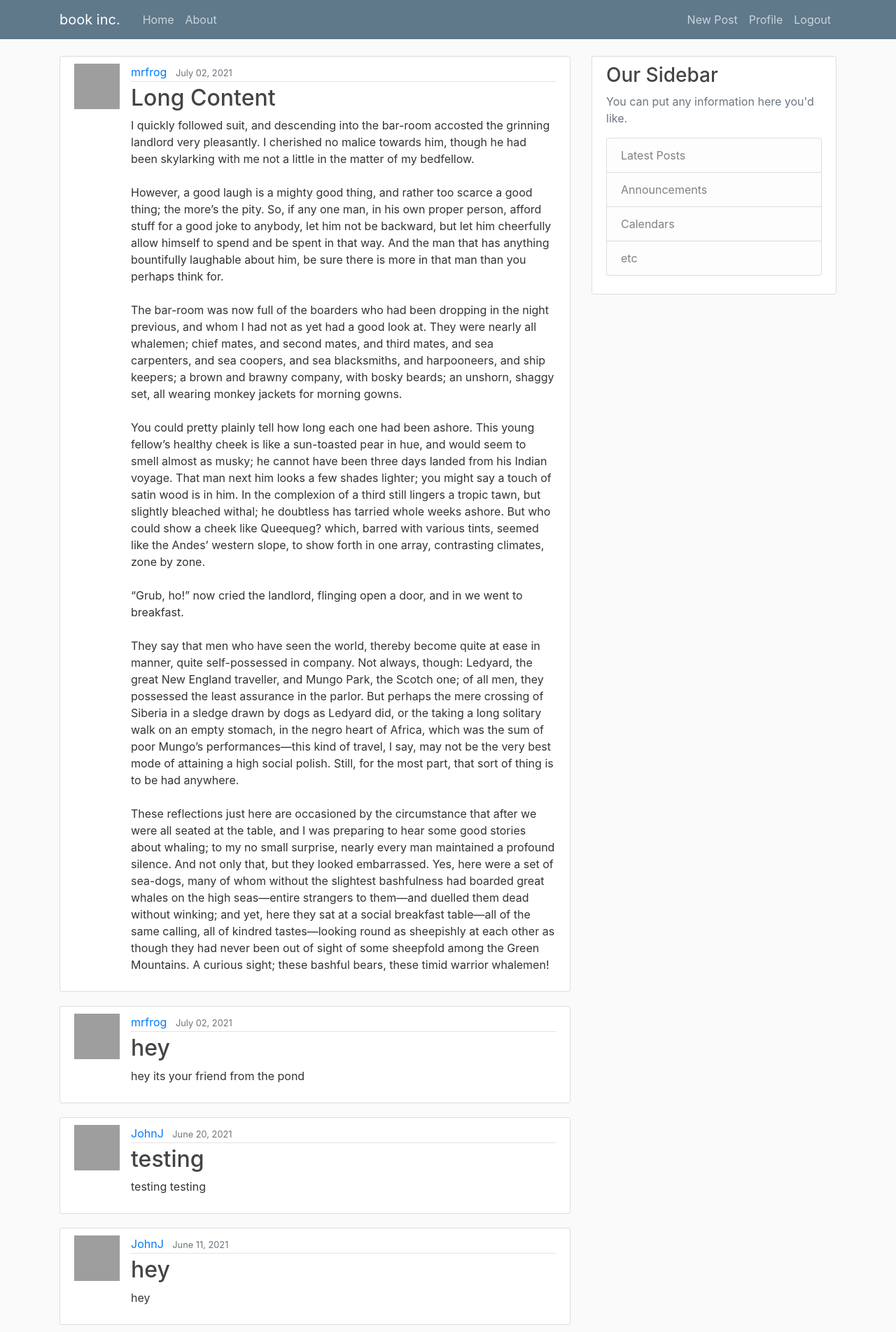
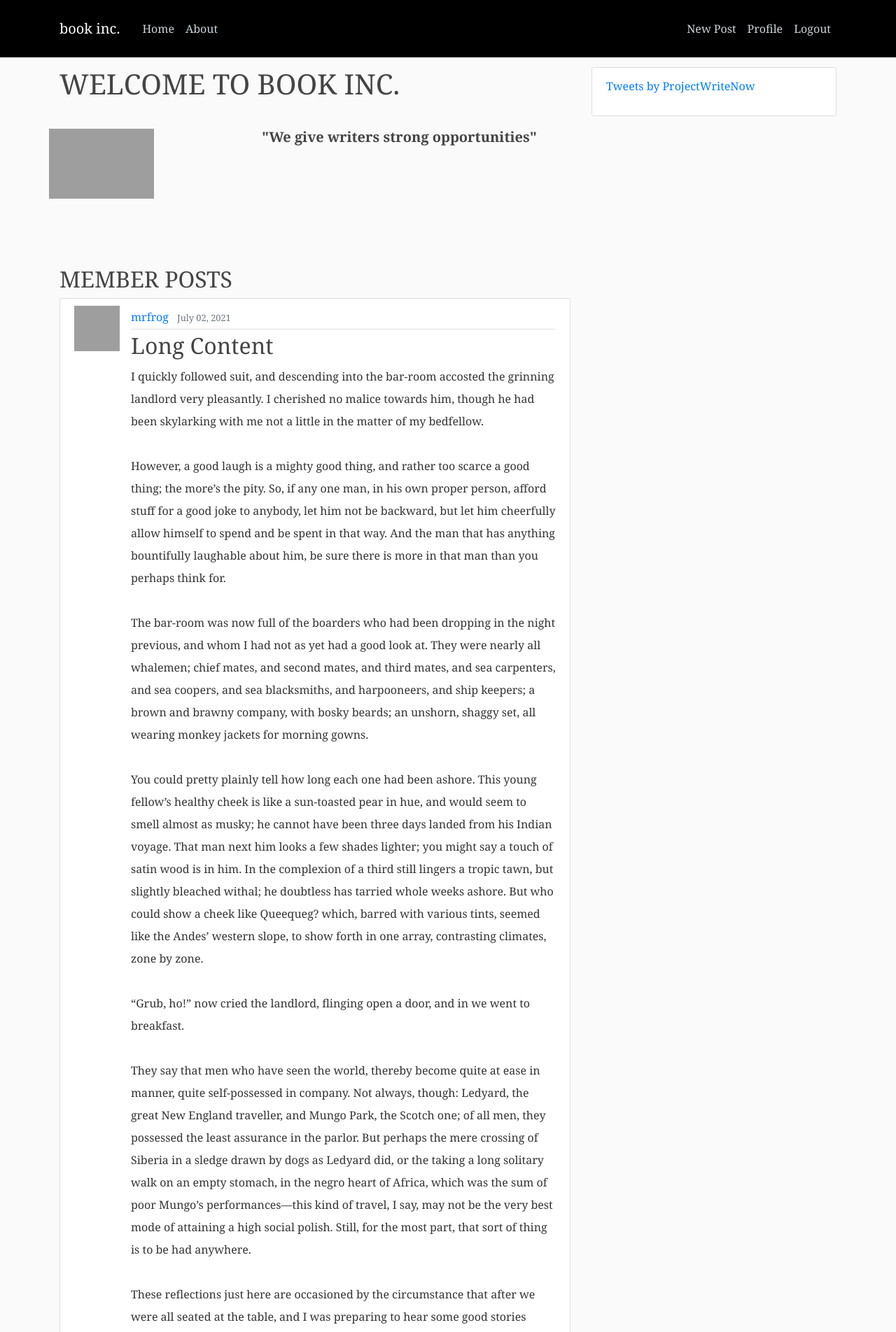
Before and after one commit to johnphelan/writerswebsite, a Django app: page / in a window 1280 px wide. Shown: the top 1904 px of the page at 70% size. Run offline with Django 3.2, Linux system fonts and the light colour scheme; a user stored in the database is signed in; data comes from the database, SQL or seed files in the repository; both versions use the stored data as it was after the commit; some libraries are stand-ins or nearby versions; grey boxes are pictures that could not be loaded.

Commit message:
Changed site layout and added various features

```diff
--- a/Corey_tut1/urls.py
+++ b/Corey_tut1/urls.py
@@ -18,11 +18,13 @@ from django.urls import path, include
 from django.conf import settings
 from django.conf.urls.static import static
 from users import views as user_views
+from django.contrib.auth.decorators import login_required
 
 urlpatterns = [
     path('admin/', admin.site.urls),
     path('register/', user_views.register, name='register'),
-    path('profile/', user_views.profile, name='profile'),
+    path('editprofile/', user_views.profile, name='editprofile'),
+    path('profile/', login_required(user_views.ProfileListView.as_view()), name='profileview'),
     path('login/', auth_views.LoginView.as_view(template_name='users/login.html'), name='login'),
     path('logout/', auth_views.LogoutView.as_view(template_name='users/logout.html'), name='logout'),
     path('password-reset/',
--- a/blog/static/blog/main.css
+++ b/blog/static/blog/main.css
@@ -1,8 +1,10 @@
 
 body {
+  font: 100% Georgia, serif;
   background: #fafafa;
   color: #333333;
-  margin-top: 5rem;
+  margin-top: 6rem;
+  line-height: 2;
 }
 
 h1, h2, h3, h4, h5, h6 {
@@ -14,7 +16,7 @@ ul {
 }
 
 .bg-steel {
-  background-color: #5f788a;
+  background-color: #000000;
 }
 
 .site-header .navbar-nav .nav-link {
@@ -34,7 +36,7 @@ ul {
   padding: 10px 20px;
   border: 1px solid #dddddd;
   border-radius: 3px;
-  margin-bottom: 20px;
+  margin-bottom: 30px;
 }
 
 .article-title {
@@ -83,3 +85,76 @@ a.article-title:hover {
 .account-heading {
   font-size: 2.5rem;
 }
+
+.column.a {
+  float: left;
+  padding: 10px;
+  column-gap: 20px;
+ /* height: 300px; /* Should be removed. Only for demonstration */
+}
+
+.left {
+  width: 40%;
+}
+
+.right {
+  width: 60%;
+}
+.row:after {
+  content: "";
+  display: table;
+  clear: both;
+}
+
+.wrapper {
+  display: flex;
+}
+
+.button {
+  background-color: #4CAF50; /* Green */
+  border: none;
+  color: white;
+  padding: 8px 16px;
+  text-align: center;
+  text-decoration: none;
+  display: inline-block;
+  font-size: 16px;
+  margin: 4px 2px;
+  transition-duration: 0.4s;
+  cursor: pointer;
+}
+
+.button1 {
+  background-color: white;
+  color: #008CBA;
+  border: 2px solid #008CBA;
+}
+
+.button1:hover {
+  background-color: #008CBA;
+  color: white;
+
+}
+
+#block_container {
+    display: flex;
+    justify-content: center;
+}
+
+.grid-container {
+  display: grid;
+  grid-template-columns: auto auto auto;
+  background-color: #2196F3;
+  padding: 10px;
+}
+.grid-item {
+  background-color: rgba(255, 255, 255, 0.8);
+  border: 1px solid rgba(0, 0, 0, 0.8);
+  padding: 20px;
+  font-size: 30px;
+  text-align: center;
+}
+
+.inline {
+  display: inline-block;
+}
--- a/blog/templates/blog/base.html
+++ b/blog/templates/blog/base.html
@@ -20,7 +20,7 @@
 </head>
 <body>
     <header class="site-header">
-      <nav class="navbar navbar-expand-md navbar-dark bg-steel fixed-top">
+      <nav class="navbar navbar-expand-md navbar-dark bg-steel fixed-top py-3">
         <div class="container">
           <a class="navbar-brand mr-4" href="{% url 'blog-home' %}">book inc. </a>
           <button class="navbar-toggler" type="button" data-toggle="collapse" data-target="#navbarToggle" aria-controls="navbarToggle" aria-expanded="false" aria-label="Toggle navigation">
@@ -35,11 +35,12 @@
             <div class="navbar-nav">
               {% if user.is_authenticated %}
                 <a class="nav-item nav-link" href="{% url 'post-create' %}">New Post</a>
-                <a class="nav-item nav-link" href="{% url 'user-posts' user.username %}"> Profile </a>
+                <a class="nav-item nav-link" href="{% url 'profileview' %}"> Profile </a>
                 <a class="nav-item nav-link" href="{% url 'logout' %}">Logout</a>
               {% else %}
-                <a class="nav-item nav-link" href="{% url 'login' %}">Login</a>
+                <!--<a class="nav-item nav-link" href="{% url 'login' %}">Login</a>
                 <a class="nav-item nav-link" href="{% url 'register' %}">Register</a>
+              -->
               {% endif %}
             </div>
           </div>
@@ -60,14 +61,8 @@
         </div>
         <div class="col-md-4">
           <div class="content-section">
-            <h3>Our Sidebar</h3>
-            <p class='text-muted'>You can put any information here you'd like.
-              <ul class="list-group">
-                <li class="list-group-item list-group-item-light">Latest Posts</li>
-                <li class="list-group-item list-group-item-light">Announcements</li>
-                <li class="list-group-item list-group-item-light">Calendars</li>
-                <li class="list-group-item list-group-item-light">etc</li>
-              </ul>
+            <a class="twitter-timeline" href="https://twitter.com/ProjectWriteNow?ref_src=twsrc%5Etfw" data-width="300" data-height="900">Tweets by ProjectWriteNow
+            </a> <script async src="https://platform.twitter.com/widgets.js" charset="utf-8"></script>
             </p>
           </div>
         </div>
--- a/blog/templates/blog/home.html
+++ b/blog/templates/blog/home.html
@@ -1,5 +1,20 @@
 {% extends "blog/base.html" %}
 {% block content %}
+<h1 class= "strong"> WELCOME TO BOOK INC. </h2>
+<br>
+	<div class="row">
+		<div class="column left">
+			<img class="square" src="https://phelanstorage1.s3.us-east-2.amazonaws.com/norwegianfjords.jpg" width="150" height="100">
+		</div>
+		<div class="column right">
+			<div class="wrapper">
+				<h5><strong> "We give writers strong opportunities"</strong></h5>
+			</div>
+			<br>
+		</div>
+	</div>
+	<br><br><br>
+	<h2> MEMBER POSTS </h2>
 	{% for post in posts %}
 		<article class="media content-section">
 		  <img class="square article-img" src="{{ post.author.profile.image.url }}">
@@ -32,4 +47,18 @@
 		{% endif %}
 
 	{% endif %}
+
+	<br>
+  {% if user.is_authenticated %}
+	  <div class="inline">
+			<a class="button" href="{% url 'post-create' %}">New Post</a>
+	    <a class="nav-item nav-link" href="{% url 'profileview' %}"> Profile </a>
+	    <a class="nav-item nav-link" href="{% url 'logout' %}">Logout</a>
+	  </div>
+  {% else %}
+	  <div class="inline">
+	    <a class="nav-item nav-link" href="{% url 'login' %}">Login</a>
+	    <a class="nav-item nav-link" href="{% url 'register' %}">Register</a>
+	  </div>
+  {% endif %}
 {% endblock content %}
--- a/blog/templates/blog/post_detail.html
+++ b/blog/templates/blog/post_detail.html
@@ -1,7 +1,7 @@
 {% extends "blog/base.html" %}
 {% block content %}
 	<article class="media content-section">
-	  <img class="rounded-circle article-img" src="{{ object.author.profile.image.url }}">
+	  <img class="square article-img" src="{{ object.author.profile.image.url }}">
 	  <div class="media-body">
 	    <div class="article-metadata">
 	      <a class="mr-2" href="{% url 'user-posts' object.author.username %}">{{ object.author }}</a>
--- a/blog/views.py
+++ b/blog/views.py
@@ -9,7 +9,8 @@ from django.views.generic import (
 	 DeleteView
  )
 from .models import Post
-
+from django.apps import apps
+Profile = apps.get_model('users', 'Profile')
 
 def home(request):
 	context = {
@@ -37,6 +38,12 @@ class UserPostListView(ListView):
 	def get_queryset(self):
 		user = get_object_or_404(User, username=self.kwargs.get('username'))
 		return Post.objects.filter(author=user).order_by('-date_posted')
+
+	#def get_context_data(self, **kwargs):
+	#	context = super().get_context_data(**kwargs)
+	#	user_profile = get_object_or_404(Profile, username=self.kwargs.get('user'))
+	#	context['user_profile'] = user_profile
+	#	return context
 
 
 class PostDetailView(DetailView):
@@ -77,7 +84,3 @@ class PostDeleteView(LoginRequiredMixin, UserPassesTestMixin, DeleteView):
 
 def about(request):
 	return render(request, 'blog/about.html',{'title': 'About'})
-
-
-def display_lightpics(request):
-	 return False
--- a/users/forms.py
+++ b/users/forms.py
@@ -27,3 +27,6 @@ class BiographyForm(forms.ModelForm):
 	class Meta:
 		model = Profile
 		fields = ['bio']
+
+class AccessCodeForm(forms.Form):
+	accesscode = forms.CharField(label='ACCESS CODE', max_length=100)
--- a/users/models.py
+++ b/users/models.py
@@ -5,11 +5,11 @@ from PIL import Image
 class Profile(models.Model):
 	user = models.OneToOneField(User, on_delete=models.CASCADE)
 	image = models.ImageField(default='default.jpg', upload_to='profile_pics')
-	bio = models.TextField(default='changedatext')
+	bio = models.TextField(default='enter bio text here')
+
 
 	def __str__(self):
 		return f'{self.user.username} Profile'
-
 
 
 	#def save(self):
--- a/users/templates/users/register.html
+++ b/users/templates/users/register.html
@@ -1,12 +1,13 @@
 {% extends "blog/base.html" %}
 {% load crispy_forms_tags %}
 {% block content %}
+<h1> Member Registration </h1>
 	<div class="content-section">
 		<form method="POST">
 			{% csrf_token %}
 			<fieldset class="form-group">
-				<legend class="border-bottom mb-4">Join Today</legend>
-				{{ form|crispy }}
+				{{ form2|crispy }}
+ 				{{ form1|crispy }}
 			</fieldset>
 			<div class="form-group">
 				<button class="btn btn-outline-info" type="submit">Sign Up</button>
```
Also changed, not shown: blog/templates/blog/about.html (+14 -3 lines), blog/templates/blog/user_posts.html (+25 -2 lines), users/templates/users/editprofile.html (added, +25 -0 lines), users/templates/users/profile.html (+50 -23 lines), users/views.py (+46 -12 lines), db.sqlite3, users/migrations/0005_auto_20210628_2018.py (added), users/migrations/0006_auto_20210630_1230.py (added).
